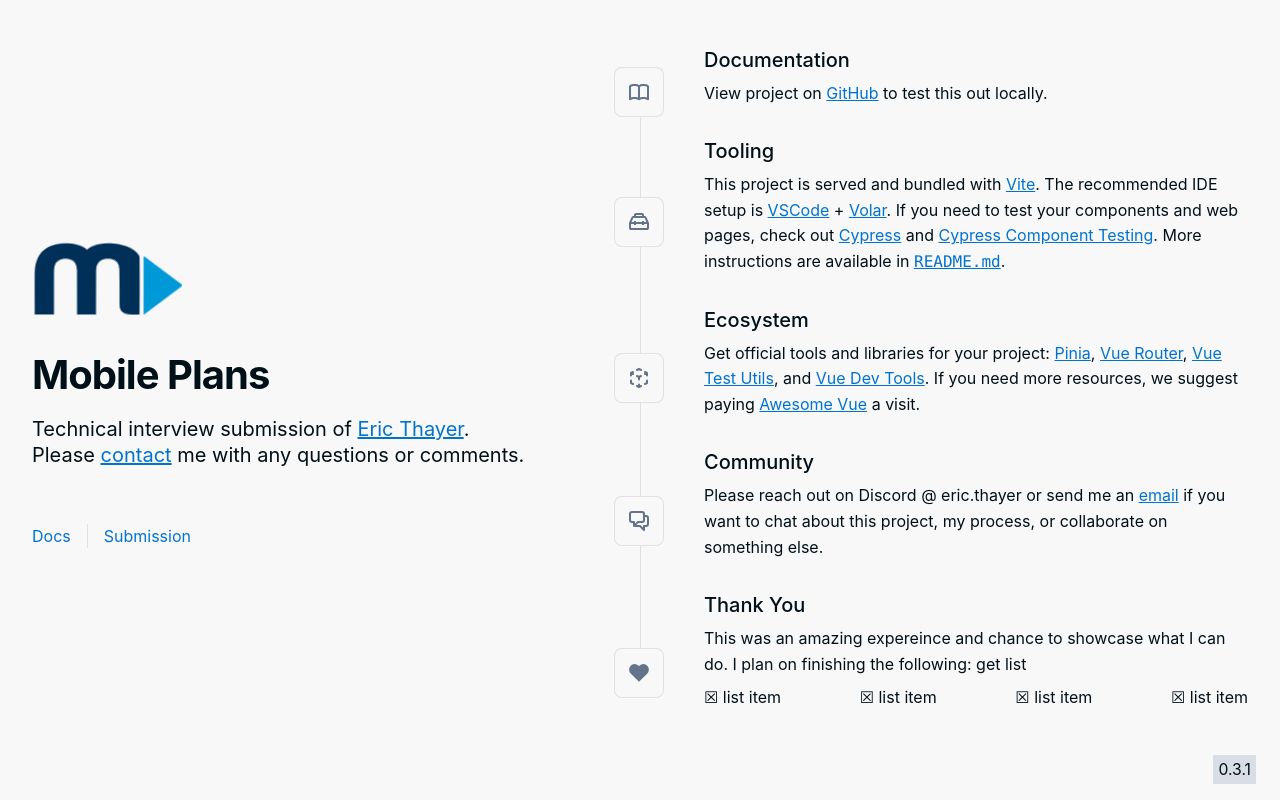
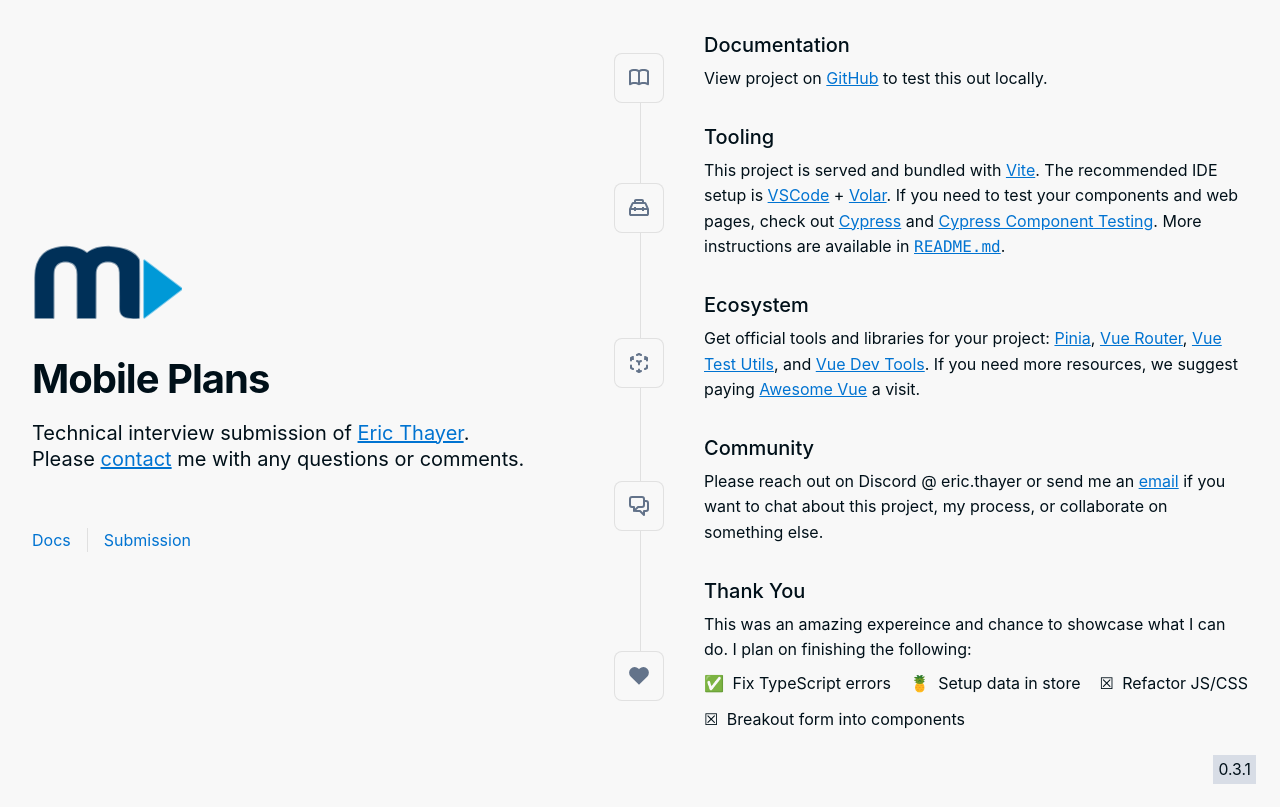
Before and after one commit to ericthayer/mobile-plans, a Vue app: page / in a window 1280 px wide. Built offline with nearby package versions, Linux system fonts and the light colour scheme; a web font is replaced by a local one.

Commit message:
Removing ToDoList demo code and icon duplication

```diff
--- a/src/components/text/IntroductionItems.vue
+++ b/src/components/text/IntroductionItems.vue
@@ -61,24 +61,17 @@
       <SupportIcon />
     </template>
     <template #heading>Thank You</template>
-
     This was an amazing expereince and chance to showcase what I can do. I plan on finishing the
     following:
-    <button type="button" @click="setToDoList()">get list</button>
+    <!-- <button type="button" @click="setToDoList()">get list</button> -->
     <ul class="list">
       <li v-for="item in toDoListStore" :key="item.description" class="ml-0">
-        <span v-if="item.completed" class="icon pr-2">✅</span>
-        <span v-if="item.completed && item.description == 'Setup data in store'" class="icon pr-2">🍍</span>
-        <span v-else>☒</span>
+        <span v-if="item.completed && item.description == 'Setup data in store'" class="icon pr-1">🍍</span>
+        <span v-else-if="item.completed" class="icon pr-1">✅</span>
+        <span v-else class="pr-1">☒</span>
         {{ item.description }}
       </li>
     </ul>
-    <!-- <ul class="list">
-      <li class="ml-0"><span class="icon pr-2">✅</span>Fix Typescript errors</li>
-      <li class="ml-0"><span class="icon pr-2">🍍</span>Setup data in store</li>
-      <li class="ml-0"><span class="icon pr-2">☒</span>Refactor JS &amp; CSS</li>
-      <li class="ml-0"><span class="icon pr-2">☒</span>Breakout form into components</li>
-    </ul> -->
   </IntroductionItem>
 </template>
 
@@ -134,7 +127,7 @@ export default defineComponent({
     }
   },
   mounted() {
-    // this.setToDoList()
+    this.setToDoList()
   }
 })
 </script>
```
